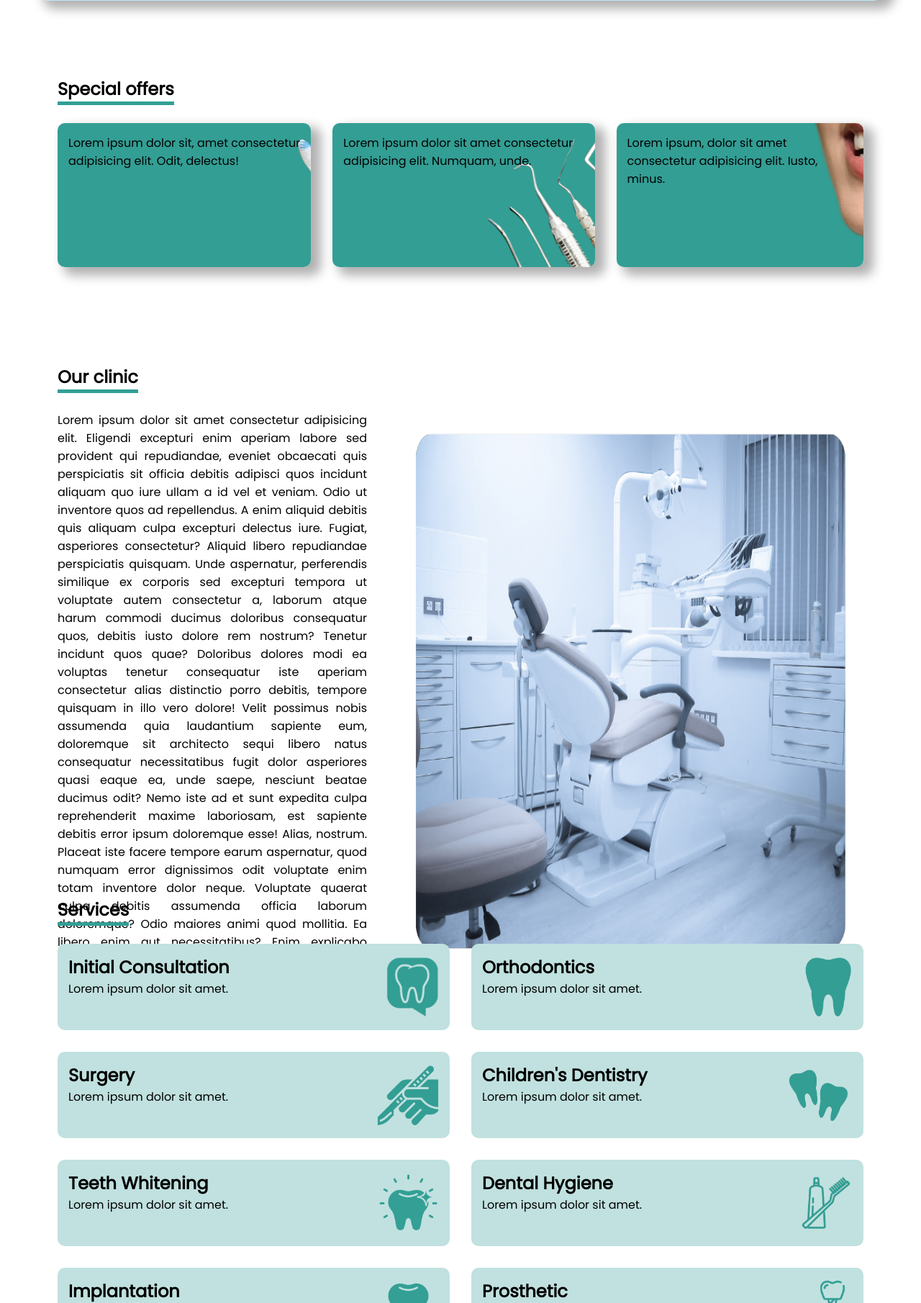
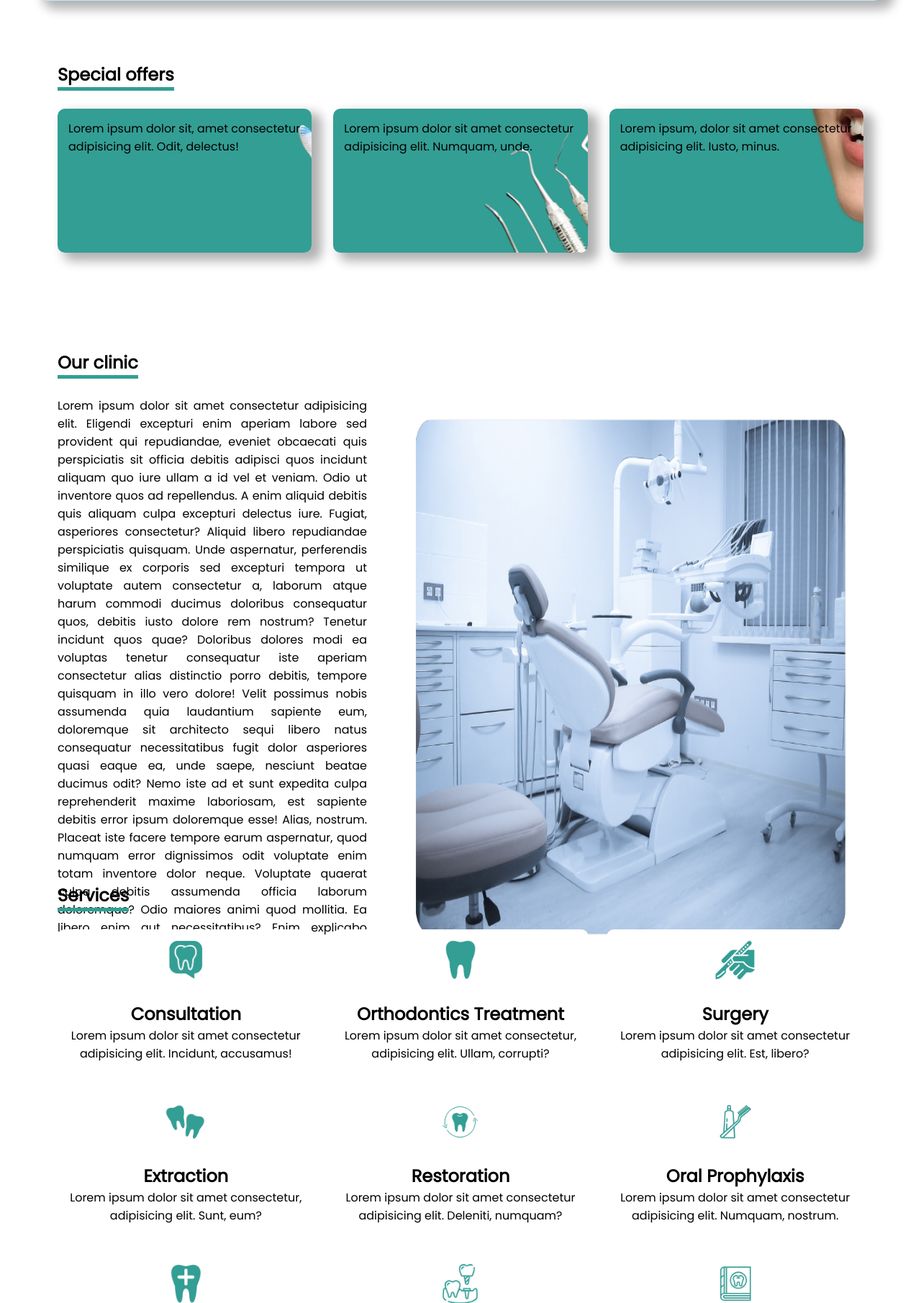
Before and after one commit to CastroClarence/clinic-project, a PHP site: page / in a window 1280 px wide. Shown: the part 769-2579 px from the top of the page at 72% size. Run offline with PHP 8.4, Linux system fonts and the light colour scheme.

Commit message:
mobile&tablet responsiveness

```diff
--- a/index.html
+++ b/index.html
@@ -20,6 +20,10 @@
                 <a href="#offer">Offers</a>
                 <a href="#about">Clinic</a>
                 <a href="#contact">Contact</a>
+            </div>
+
+            <div class="menu">
+                <img src="/images/hamburger.png" alt="menu.img">
             </div>
         </nav>
     </header>
@@ -88,130 +92,144 @@
 
         <div class="service-container">
             <div>
+                <img src="/images/initialConsultation.png" alt="consultation-img">
+
                 <div class="service-content">
                     <h2>
-                        Initial Consultation
+                        Consultation
                     </h2>
 
                     <p>
-                        Lorem ipsum dolor sit amet.
+                        Lorem ipsum dolor sit amet consectetur adipisicing elit. Incidunt, accusamus!
                     </p>
                 </div>
 
-                <img src="/images/initialConsultation.png" alt="consultation-img">
+
             </div>
 
             <div>
+                <img src="/images/orthodontics.png" alt="orthodontics-img">
                 <div class="service-content">
                     <h2>
-                        Orthodontics
+                        Orthodontics Treatment
                     </h2>
 
                     <p>
-                        Lorem ipsum dolor sit amet.
+                        Lorem ipsum dolor sit amet consectetur, adipisicing elit. Ullam, corrupti?
                     </p>
                 </div>
 
-                <img src="/images/orthodontics.png" alt="orthodontics-img">
             </div>
 
             <div>
+                <img src="/images/surgery.png" alt="surgery-img">
                 <div class="service-content">
                     <h2>
                         Surgery
                     </h2>
 
                     <p>
-                        Lorem ipsum dolor sit amet.
+                        Lorem ipsum dolor sit amet consectetur adipisicing elit. Est, libero?
                     </p>
                 </div>
 
-                <img src="/images/surgery.png" alt="surgery-img">
             </div>
 
             <div>
+                <img src="/images/extraction.png" alt="extraction-img">
                 <div class="service-content">
                     <h2>
-                        Children's Dentistry
+                        Extraction
                     </h2>
 
                     <p>
-                        Lorem ipsum dolor sit amet.
+                        Lorem ipsum dolor sit amet consectetur, adipisicing elit. Sunt, eum?
                     </p>
                 </div>
 
 
-                <img src="/images/extraction.png" alt="extraction-img">
             </div>
 
             <div>
+                <img src="/images/restoration.png" alt="">
                 <div class="service-content">
                     <h2>
-                        Teeth Whitening
+                        Restoration
                     </h2>
 
                     <p>
-                        Lorem ipsum dolor sit amet.
+                        Lorem ipsum dolor sit amet consectetur adipisicing elit. Deleniti, numquam?
                     </p>
                 </div>
 
-                <img src="/images/teeth-whitening.png" alt="">
             </div>
 
             <div>
+                <img src="/images/oralProphylaxis.png" alt="Hygiene-img">
                 <div class="service-content">
                     <h2>
-                        Dental Hygiene
+                        Oral Prophylaxis
                     </h2>
 
                     <p>
-                        Lorem ipsum dolor sit amet.
+                        Lorem ipsum dolor sit amet consectetur adipisicing elit. Numquam, nostrum.
                     </p>
                 </div>
 
-                <img src="/images/oralProphylaxis.png" alt="Hygiene-img">
             </div>
 
             <div>
+                <img src="/images/rootCanalTreatment.png" alt="Implantation-img">
                 <div class="service-content">
                     <h2>
-                        Implantation
+                        Root Canal
                     </h2>
 
                     <p>
-                        Lorem ipsum dolor sit amet.
+                        Lorem ipsum dolor sit amet consectetur adipisicing elit. Aperiam, odio.
                     </p>
                 </div>
 
-                <img src="/images/implant.png" alt="Implantation-img">
             </div>
 
             <div>
+                <img src="/images/prosthetics.png" alt="Prosthetic-img">
                 <div class="service-content">
                     <h2>
                         Prosthetic
                     </h2>
 
                     <p>
-                        Lorem ipsum dolor sit amet.
+                        Lorem ipsum dolor sit amet consectetur adipisicing elit. Natus, similique!
                     </p>
                 </div>
 
-                <img src="/images/prosthetics.png" alt="Prosthetic-img">
             </div>
 
             <div>
+                <img src="images/dentures.png" alt="Urgent-care-img">
                 <div class="service-content">
                     <h2>
-                        Urgent Care
+                        Dentures
                     </h2>
 
                     <p>
-                        Lorem ipsum dolor sit amet.
+                        Lorem, ipsum dolor sit amet consectetur adipisicing elit. Repudiandae, laudantium.
                     </p>
                 </div>
+            </div>
 
-                <img src="images/dentures.png" alt="Urgent-care-img">
+            <div>
+                <img src="images/bleaching.png" alt="bleaching-img">
+                <div class="service-content">
+                    <h2>
+                        Bleaching
+                    </h2>
+
+                    <p>
+                        Lorem, ipsum dolor sit amet consectetur adipisicing elit. Repudiandae, laudantium.
+                    </p>
+                </div>
             </div>
         </div>
     </section>
--- a/styles/clinicss.css
+++ b/styles/clinicss.css
@@ -131,7 +132,7 @@ nav img{
 }
 
 .offer-container div{
-    width: auto;
+    width: 420px;
     height: 200px;
     border-radius: 10px;
     padding: 15px;
@@ -158,7 +160,7 @@ nav img{
 .heading{
     display: inline-block;
     border-bottom: 5px solid #329F94;
-    margin: 100px 0px 25px 0px;
+    margin: 80px 0px 25px 0px;
 }
 
 .about-container{
@@ -184,34 +186,37 @@ nav img{
 
 .service-container{
     display: grid;
-    grid-template-columns: repeat( auto-fit, minmax(400px, 1fr));
-    column-gap: 30px;
-    row-gap: 30px;
+    grid-template-columns: repeat( auto-fit, minmax(300px, 1fr));
+    column-gap: 25px;
+    row-gap: 25px;
 }
 .service-container>div{
     display: flex;
+    flex-direction: column;
     justify-content: space-between;
-    background-color: #C0E1DF;
-    height: 120px;
+    align-items: baseline;
+    background-color: white;
+    gap: 10px;
+    height: 200px;
     border-radius: 10px;
     padding: 15px
 }
 
 .service-container img{
     align-self: center;
-    height: 85px;
+    height: 55px;
 }
 
 .service-content{
     display: flex;
     flex-direction: column;
+    text-align: center;
 }
 .info-container{
     padding-inline: 15px;
     display: flex;
     justify-content: center;
     align-content: center;
-    width: 700px;
 }
 
 .info-container> div{
```
Also changed, not shown: other parts of styles/clinicss.css (+210 -8 lines), images/hamburger.png (added).
